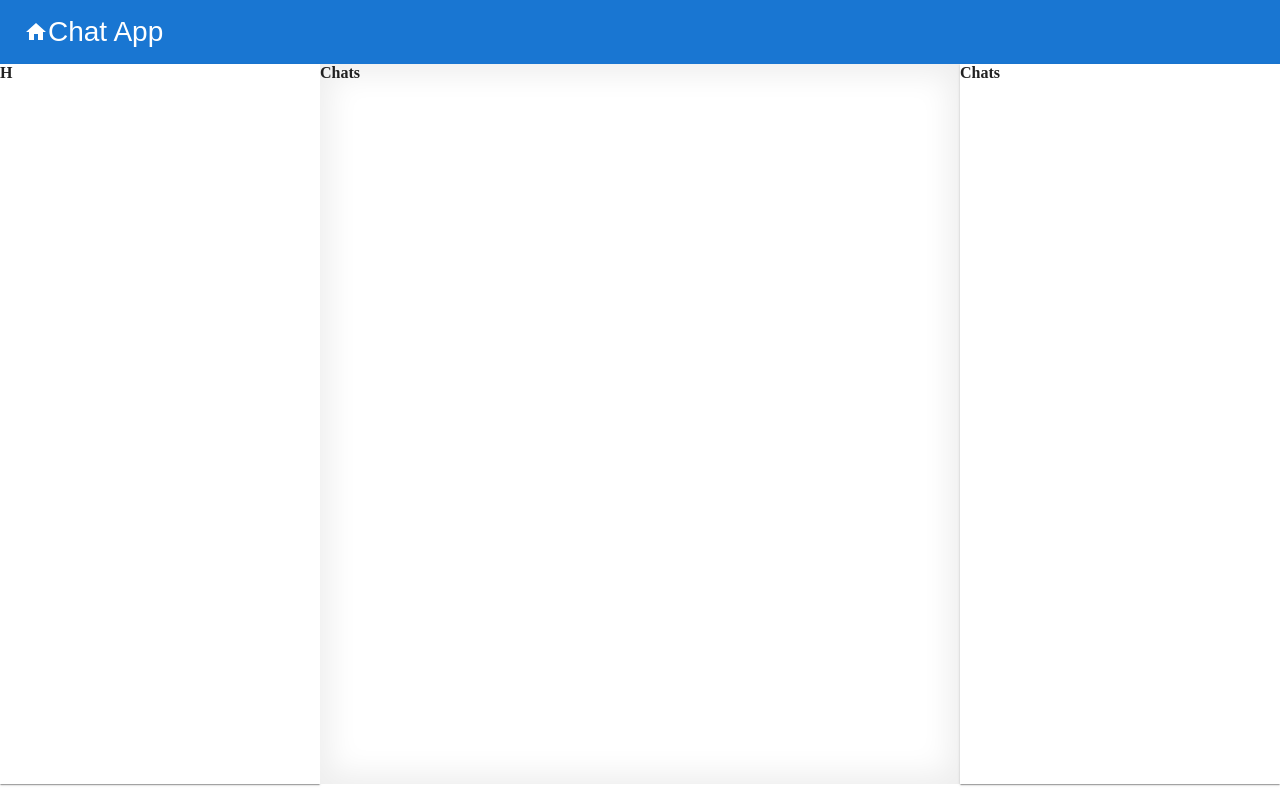
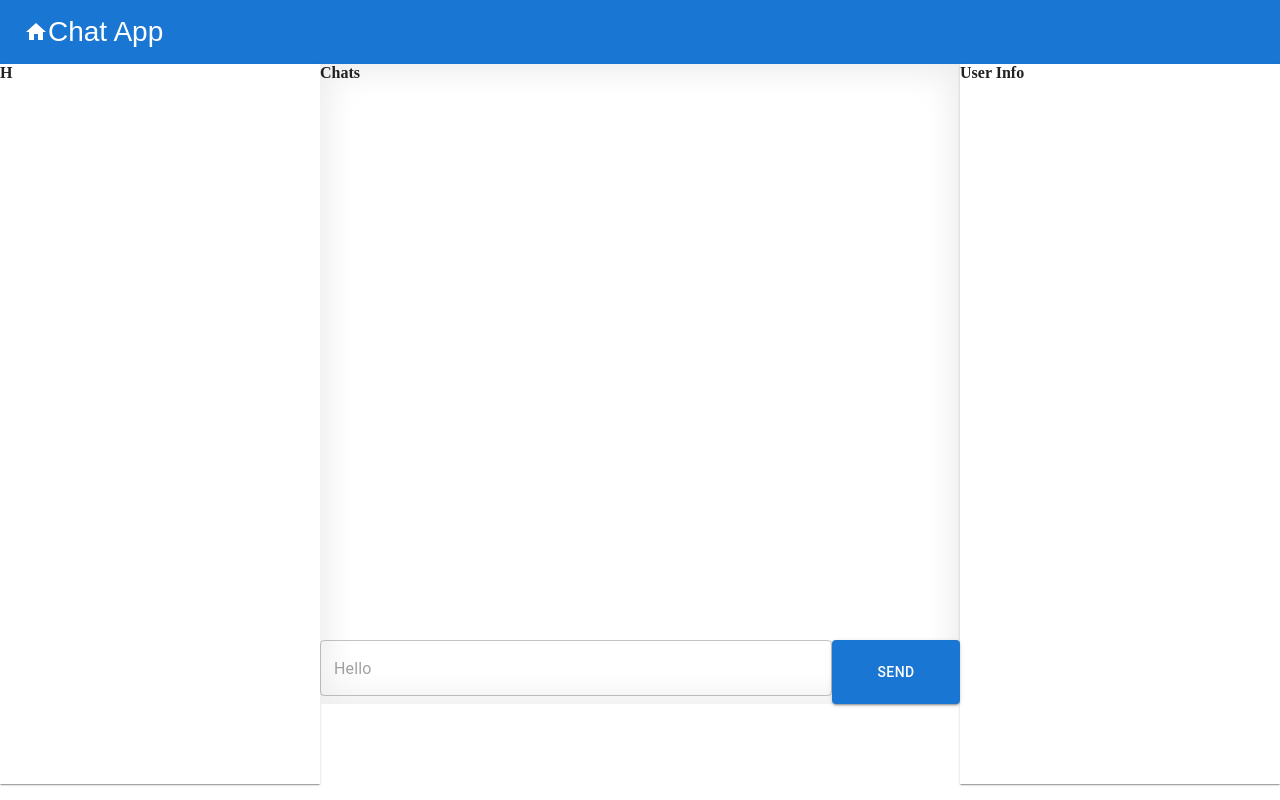
Before and after one commit to marville001/socket.io-chat-app, a React (Create React App) app in the folder client/: page / in a window 1280 px wide. Built offline with nearby package versions, Linux system fonts and the light colour scheme.

Commit message:
Updated chat area

```diff
--- a/client/src/components/ChatArea.jsx
+++ b/client/src/components/ChatArea.jsx
@@ -1,18 +1,48 @@
-import { Grid, Paper } from "@mui/material";
+import { Button, Grid, Paper, TextField } from "@mui/material";
 import { styled } from "@mui/material/styles";
 
-const Container = styled(Paper)((theme)=>({
-    backgroundColor:"#fff",
-    borderRadius: 0,
-    height:"90vh",
-    boxShadow: "inset 0 0 30px 10px #eee"
-}))
+const Container = styled(Paper)((theme) => ({
+  backgroundColor: "#fff",
+  borderRadius: 0,
+  height: "80vh",
+  boxShadow: "inset 0 0 30px 10px #eee",
+}));
+
+const ChatsContainer = styled("div")((theme) => ({
+  height: "72vh",
+  overflow: "hidden",
+  overflowY: "auto",
+  "::-webkit-scrollbar": {
+    display: "none",
+  },
+}));
+
+const InputContainer = styled("div")((theme) => ({
+  height: "8vh",
+  display: "flex",
+}));
+const Input = styled(TextField)((theme) => ({
+  width: "80%",
+  height:"100%",
+  borderRadius: 0,
+}));
+const SendButton = styled(Button)((theme) => ({
+  width: "20%",
+//   borderRadius: 0,
+  borderRight: 0
+}));
 
 const ChatArea = () => {
   return (
     <Grid item xs={6}>
       <Container>
-        <h4>Chats</h4>
+        <ChatsContainer>
+          <h4>Chats</h4>
+        </ChatsContainer>
+        <InputContainer>
+          <Input placeholder="Hello" />
+          <SendButton variant="contained">Send</SendButton>
+        </InputContainer>
       </Container>
     </Grid>
   );
--- a/client/src/components/RightSidebar.jsx
+++ b/client/src/components/RightSidebar.jsx
@@ -11,7 +11,7 @@ const RightSidebar = () => {
   return (
     <Grid item xs={3}>
       <Container>
-        <h4>Chats</h4>
+        <h4>User Info</h4>
       </Container>
     </Grid>
   );
```
